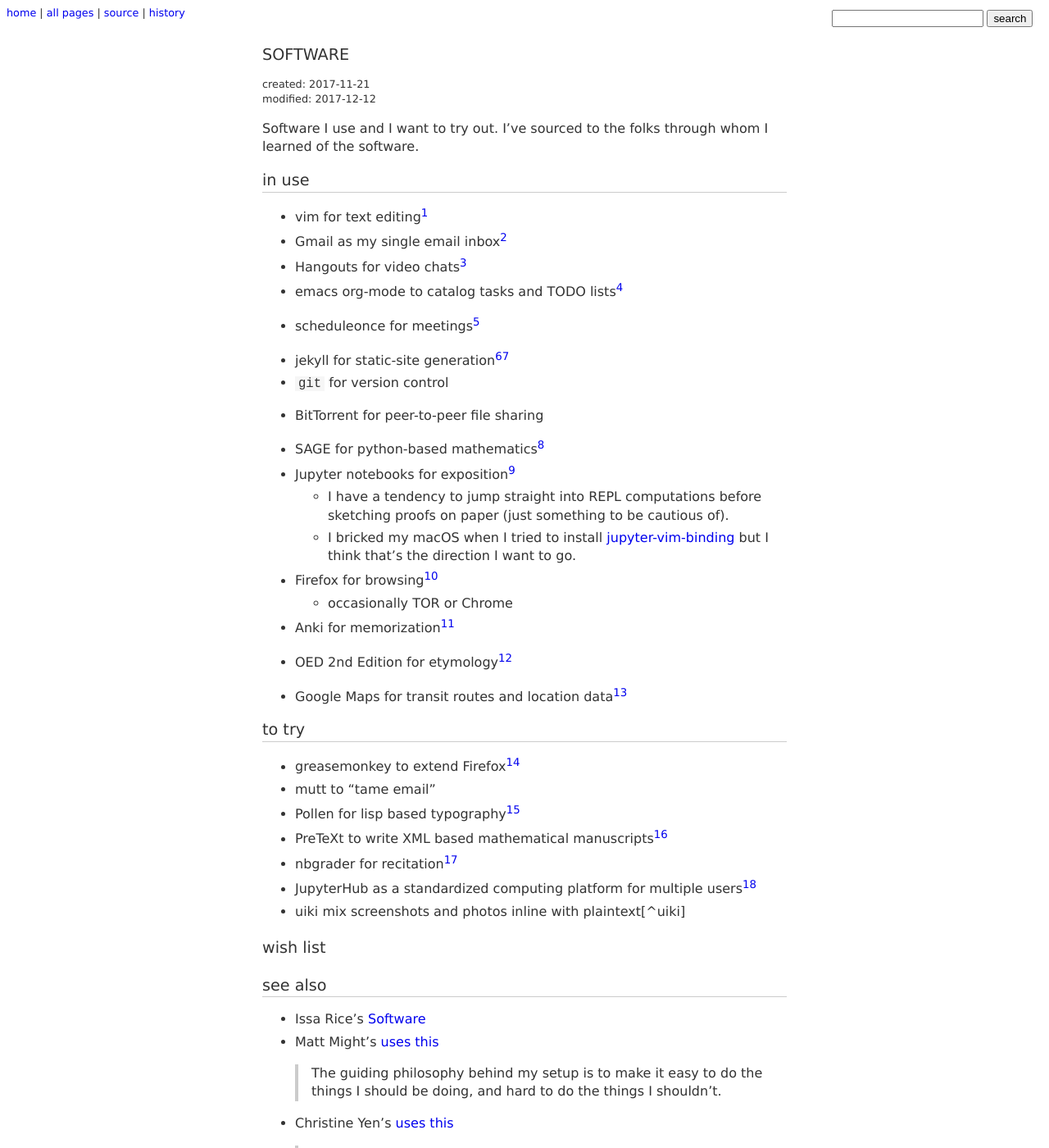
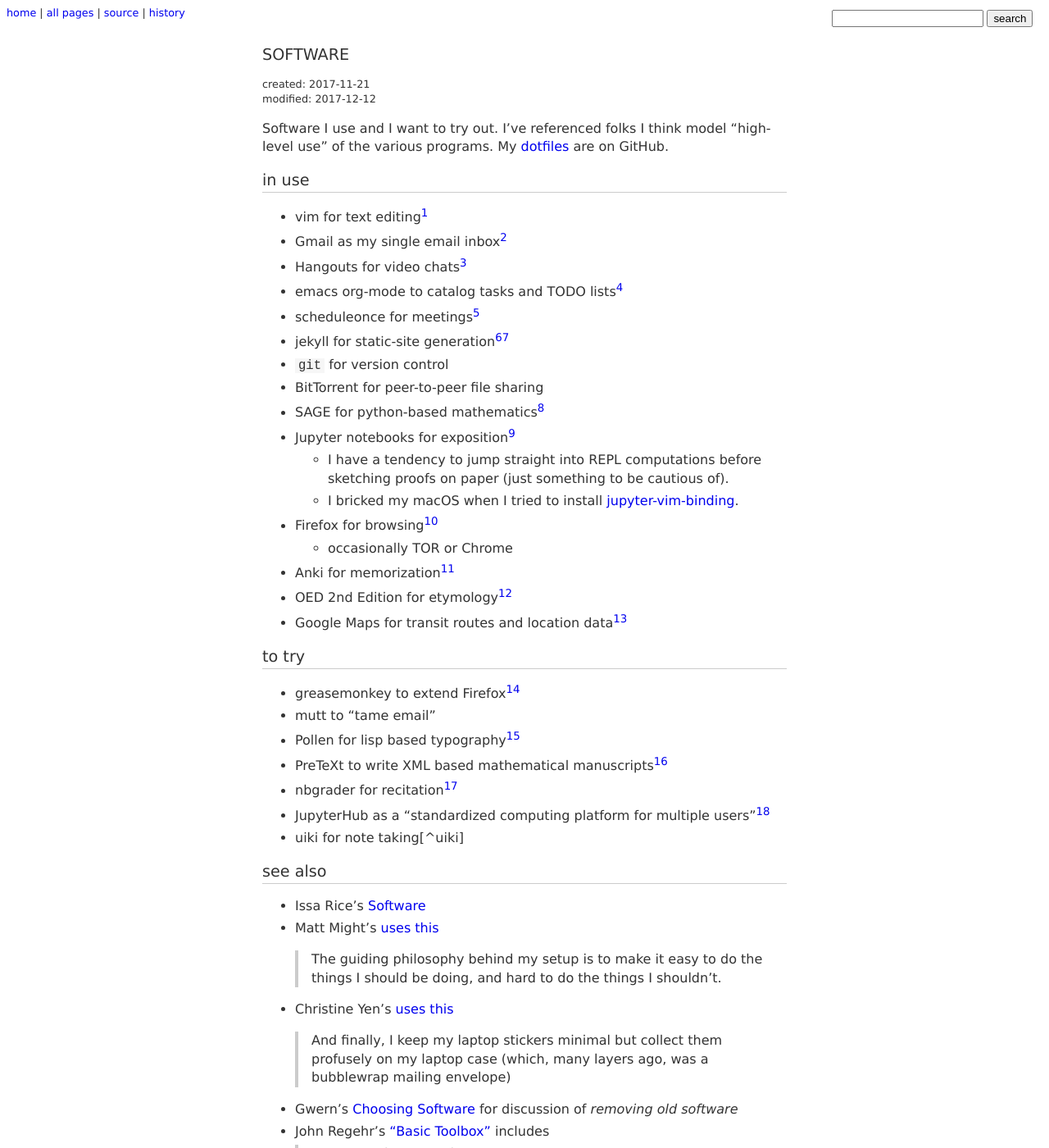
Before and after one commit to coltongrainger/blog, a Jekyll site: the page built from _posts/2017-11-21-software.md, in a window 1280 px wide and 1400 px high. Shown: the whole window at 82% size. Built offline with Jekyll 4.4.1, drawn with Linux system fonts in a browser that asks for light colours; our own code applies the rules of GitHub Pages for plain Markdown files; some of the changed text lies outside the part shown.

Commit message:
Introduce.

```diff
--- a/_posts/2017-11-21-software.md
+++ b/_posts/2017-11-21-software.md
@@ -5,7 +5,9 @@
 modified: 2017-12-12
 ---
 
-Software I use and I want to try out. I've sourced to the folks through whom I learned of the software.
+Software I use and I want to try out.
+I've referenced folks I think model "high-level use" of the various programs.
+My [dotfiles](https://github.com/coltongrainger/dotfiles) are on GitHub.
 
 ## in use
 
@@ -14,24 +16,19 @@
 - Hangouts for video chats[^hangouts]
 - emacs org-mode to catalog tasks and TODO lists[^emacs]
 - scheduleonce for meetings[^scheduleonce]
-
 - jekyll for static-site generation[^jekyll][^blog]
 - `git` for version control
 - BitTorrent for peer-to-peer file sharing
-
 - SAGE for python-based mathematics[^sage]
 - Jupyter notebooks for exposition[^jupyter]
   - I have a tendency to jump straight into REPL computations before sketching
     proofs on paper (just something to be cautious of).
   - I bricked my macOS when I tried to install
-    [jupyter-vim-binding](https://github.com/lambdalisue/jupyter-vim-binding)
-    but I think that's the direction I want to go.
-
+    [jupyter-vim-binding](https://github.com/lambdalisue/jupyter-vim-binding).
 - Firefox for browsing[^firefox]
   - occasionally TOR or Chrome
 - Anki for memorization[^anki]
 - OED 2nd Edition for etymology[^oed]
-
 - Google Maps for transit routes and location data[^maps]
 
 ## to try
@@ -41,10 +38,8 @@
 - Pollen for lisp based typography[^pollen]
 - PreTeXt to write XML based mathematical manuscripts[^mathbook]
 - nbgrader for recitation[^nbgrader]
-- JupyterHub as a standardized computing platform for multiple users[^jupyterhub]
-- uiki mix screenshots and photos inline with plaintext[^uiki]
-
-### wish list
+- JupyterHub as a "standardized computing platform for multiple users"[^jupyterhub]
+- uiki for note taking[^uiki]
 
 ## see also
 
@@ -53,25 +48,19 @@
 	> The guiding philosophy behind my setup is to make it easy to do the things I should be doing, and hard to do the things I shouldn't.
 - Christine Yen's [uses this](https://usesthis.com/interviews/christine.yen/)
 	> And finally, I keep my laptop stickers minimal but collect them profusely on my laptop case (which, many layers ago, was a bubblewrap mailing envelope)
-- Gwern's [Choosing Software](https://www.gwern.net/Choosing-Software)
-    > discussion of *removing old software*
-
+- Gwern's [Choosing Software](https://www.gwern.net/Choosing-Software) for discussion of *removing old software*
 - John Regehr's [“Basic Toolbox”](https://blog.regehr.org/archives/1578) includes
-    - a version control system
-    - a text editor
-    - a graphing program
-    - a presentation tool
-    - an interactive debugger
-    - a generic build system
-    - a scripting language
-    - a shell language
-    - a systems language
-    - a workhorse language
-    - a pocket calculator
-
-## meta
-
-It's high time to get my dotfiles on GitHub.
+    > - a version control system
+    > - a text editor
+    > - a graphing program
+    > - a presentation tool
+    > - an interactive debugger
+    > - a generic build system
+    > - a scripting language
+    > - a shell language
+    > - a systems language
+    > - a workhorse language
+    > - a pocket calculator
 
 ## sources
 
```
